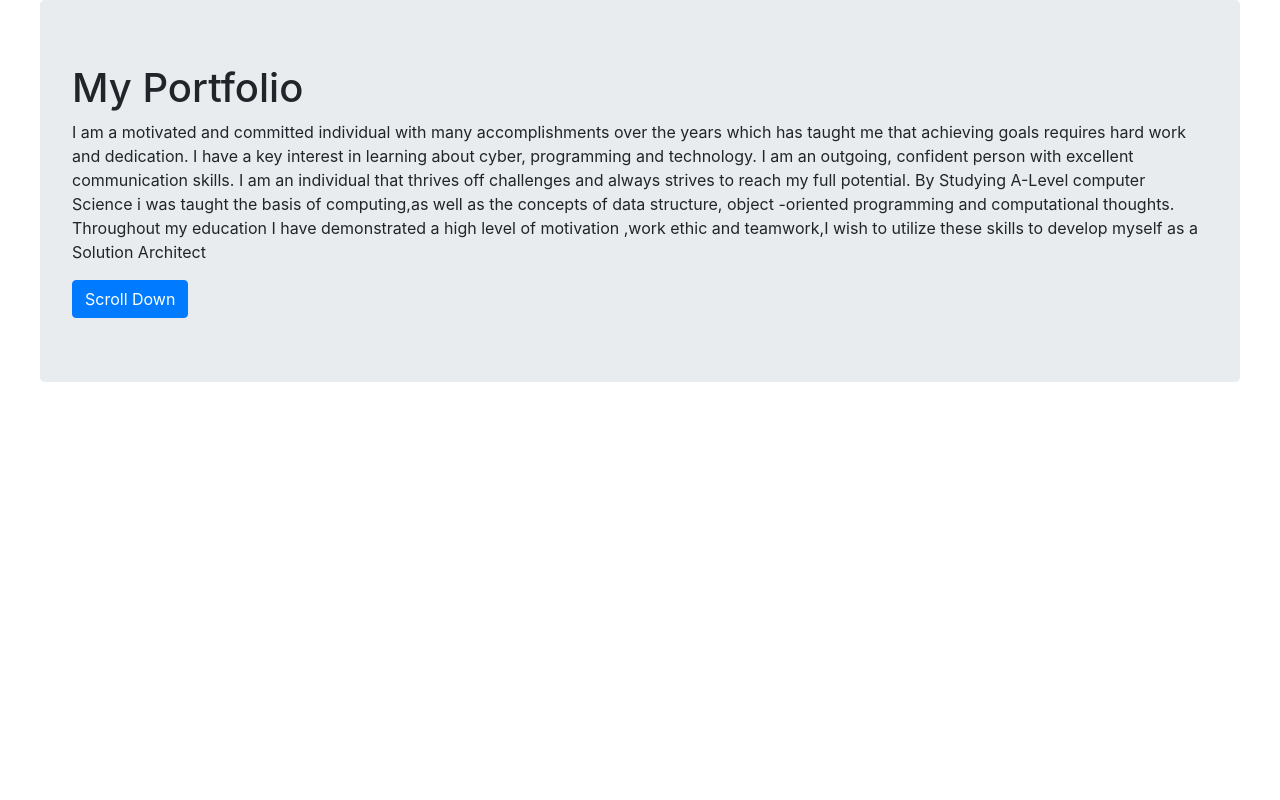
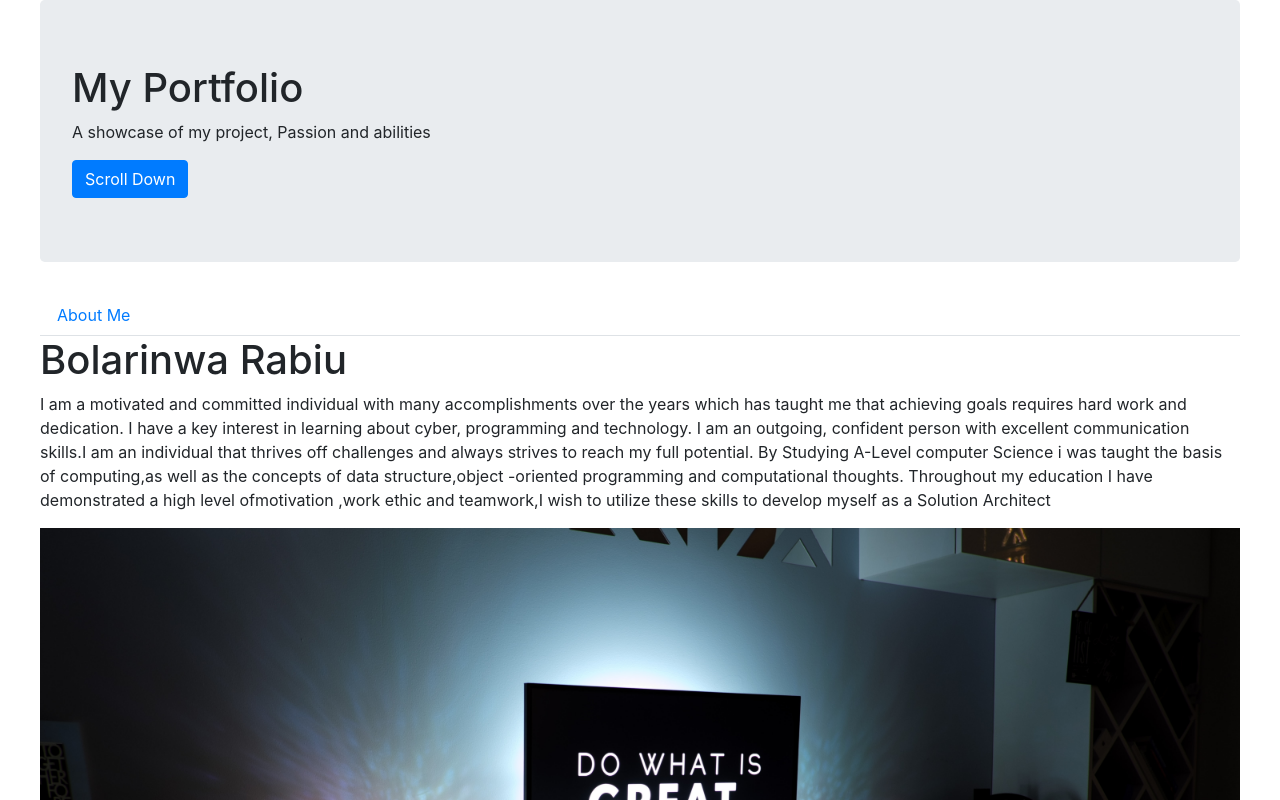
Before and after one commit to Bolarinwa-art/React-Portfolio, a React (Create React App) app: page / in a window 1280 px wide. Shown: the top 800 px of the page. Built offline with nearby package versions, Linux system fonts and the light colour scheme.

Commit message:
added header,intro and mainpage

```diff
--- a/src/App.js
+++ b/src/App.js
@@ -1,5 +1,7 @@
 import Header from "./Components/Header";
+import Intro from "./Components/Intro";
 import Background from "./Components/Background";
+import MainPage from "./Components/MainPage";
 import "bootstrap/dist/css/bootstrap.min.css";
 import './App.css';
 
@@ -8,6 +10,10 @@ function App() {
     <div className="App">
       <Background>
         <Header/>
+        <MainPage>
+          <Intro/>
+          <hr/>
+        </MainPage>
       </Background>
     </div>
   );
--- a/src/Components/Background.jsx
+++ b/src/Components/Background.jsx
@@ -8,4 +8,4 @@ class Background extends React.Component{
         )
     }
 }
-export default Background
+export default Background;
--- a/src/Components/Header.jsx
+++ b/src/Components/Header.jsx
@@ -6,7 +6,7 @@ class Header extends React.Component {
         return (
             <Jumbotron className="jumbotron-header-container">
                 <h1 className="jumbotron-header"> My Portfolio</h1>
-                <p className="jumbotron-paragraph"> I am a motivated and committed individual with many accomplishments over the years which has taught me that achieving goals requires hard work and dedication. I have a key interest in learning about cyber, programming and technology. I am an outgoing, confident person with excellent communication skills. I am an individual that thrives off challenges and always strives to reach my full potential. By Studying A-Level computer Science i was taught the basis of computing,as well as the concepts of data structure, object -oriented programming and computational thoughts. Throughout my education I have demonstrated a high level of motivation ,work ethic and teamwork,I wish to utilize these skills to develop myself as a Solution Architect</p>
+                <p>A showcase of my project, Passion and abilities</p>
                 <div className="headerbutton-container">
                     <Button variant="primary"> Scroll Down</Button>
                 </div>
--- /dev/null
+++ b/src/Components/Intro.jsx
@@ -0,0 +1,27 @@
+import React from "react";
+import {Image} from "react-bootstrap";
+import MainPageImage from "../Images/MainPageImage.jpg";
+
+class Intro extends React.Component{
+    render() {
+
+        const aboutMe = "I am a motivated and committed individual with many accomplishments " +
+        "over the years which has taught me that achieving goals requires hard work and dedication. " +
+        "I have a key interest in learning about cyber, programming and technology. " +
+        "I am an outgoing, confident person with excellent communication skills." +
+        "I am an individual that thrives off challenges and always strives to reach my full potential. " +
+        "By Studying A-Level computer Science i was taught the basis of computing,as well as the concepts of data structure," +
+        "object -oriented programming and computational thoughts. Throughout my education I have demonstrated a high level of" +
+        "motivation ,work ethic and teamwork,I wish to utilize these skills to develop myself as a Solution Architect";
+        const header = "Bolarinwa Rabiu";
+
+        return (
+            <div className="Intro">
+                <h1>{header}</h1>
+                <p>{aboutMe}</p>
+                <Image src={MainPageImage} fluid/>
+            </div>
+            )
+        }
+}
+export default Intro;
--- /dev/null
+++ b/src/Components/MainPage.jsx
@@ -0,0 +1,18 @@
+import React from "react";
+import {Nav} from "react-bootstrap";
+
+class MainPage extends React.Component {
+    render () {
+        return (
+        <div className="MainPage">
+            <Nav variant="tabs">
+                <Nav.Item>
+                    <Nav.Link>About Me</Nav.Link>
+                </Nav.Item>
+            </Nav>
+            {this.props.children}
+        </div>
+        )
+    }
+}
+export default MainPage;
```
Also changed, not shown: src/Images/MainPageImage.jpg (added).
